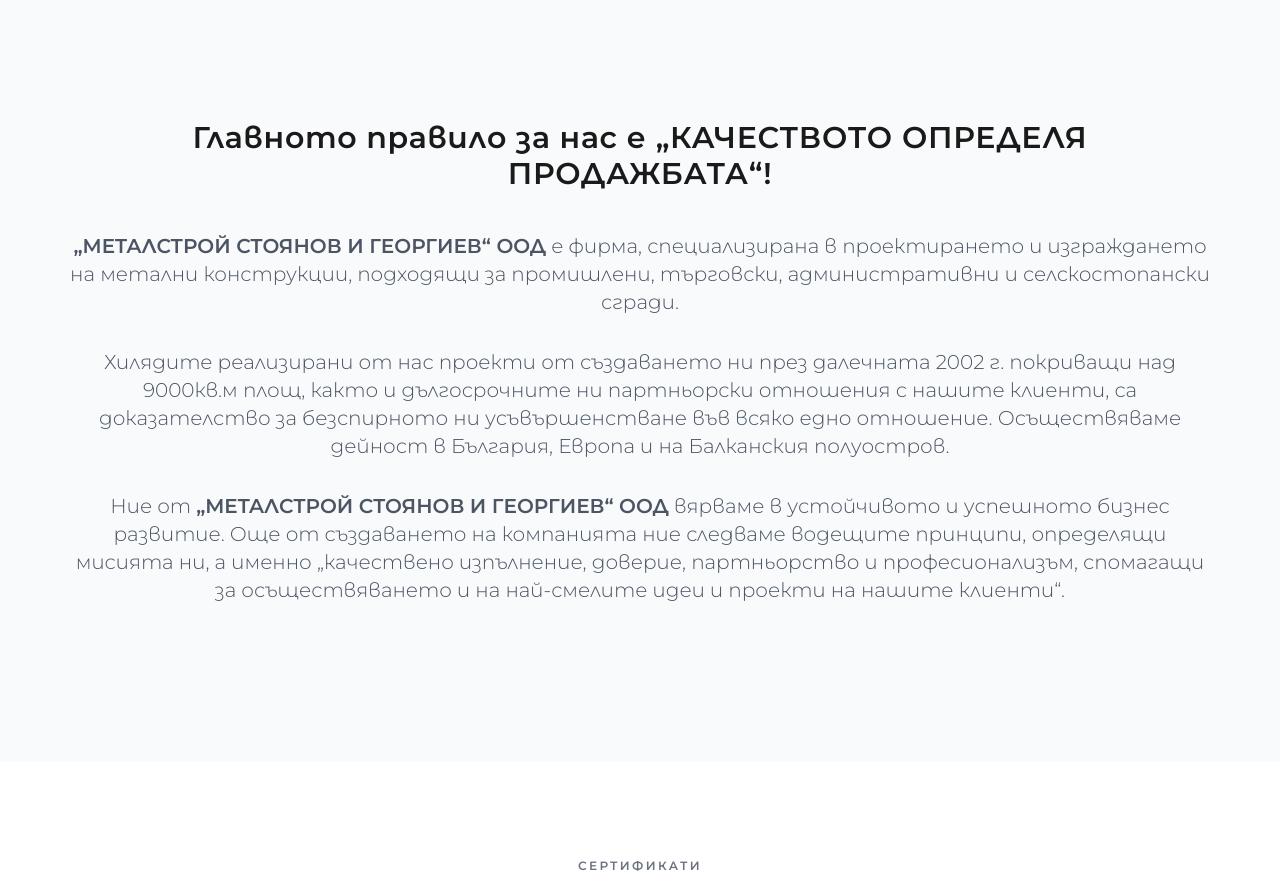
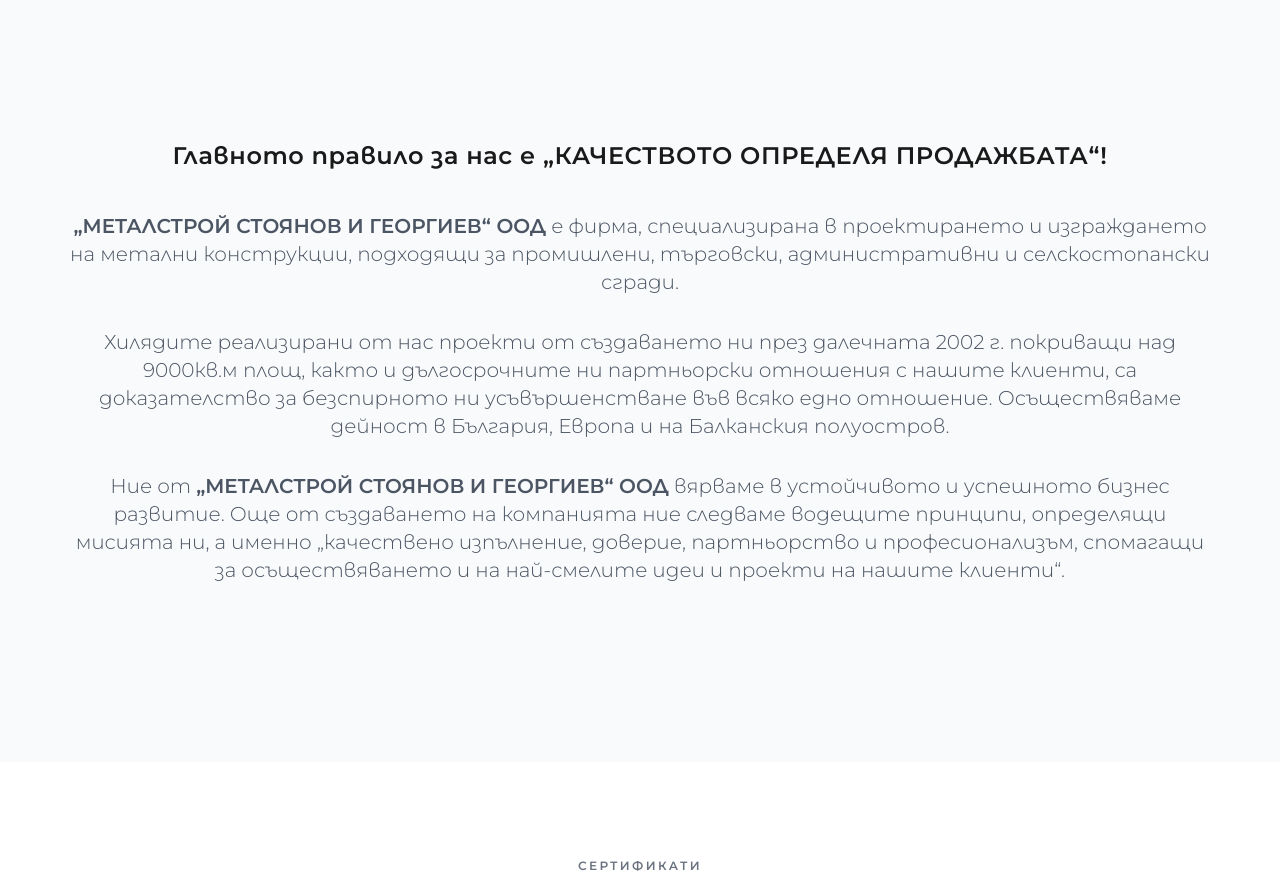
Before and after one commit to raykov16/raykov16.github.io, a React (Vite) app: page / in a window 1280 px wide. Shown: the part 5980-6867 px from the top of the page. Built offline with nearby package versions, Linux system fonts and the light colour scheme.

Commit message:
one line header

```diff
--- a/components/AboutUs.tsx
+++ b/components/AboutUs.tsx
@@ -55,7 +55,7 @@
       <div className="min-h-screen bg-gray-50 text-corporate-dark flex items-center py-20 sm:py-24">
         <div className="container mx-auto px-4 sm:px-6 md:px-12">
           <div className="mx-auto max-w-6xl text-center">
-            <h3 className="text-xl font-extrabold leading-tight tracking-wide text-corporate-dark sm:text-2xl md:text-3xl">
+            <h3 className="text-xl font-extrabold leading-tight tracking-wide text-corporate-dark sm:text-2xl md:text-3xl xl:whitespace-nowrap xl:text-2xl">
               {t.aboutUs.qualityRule}
             </h3>
             <div className="mt-10 grid gap-8">
```
